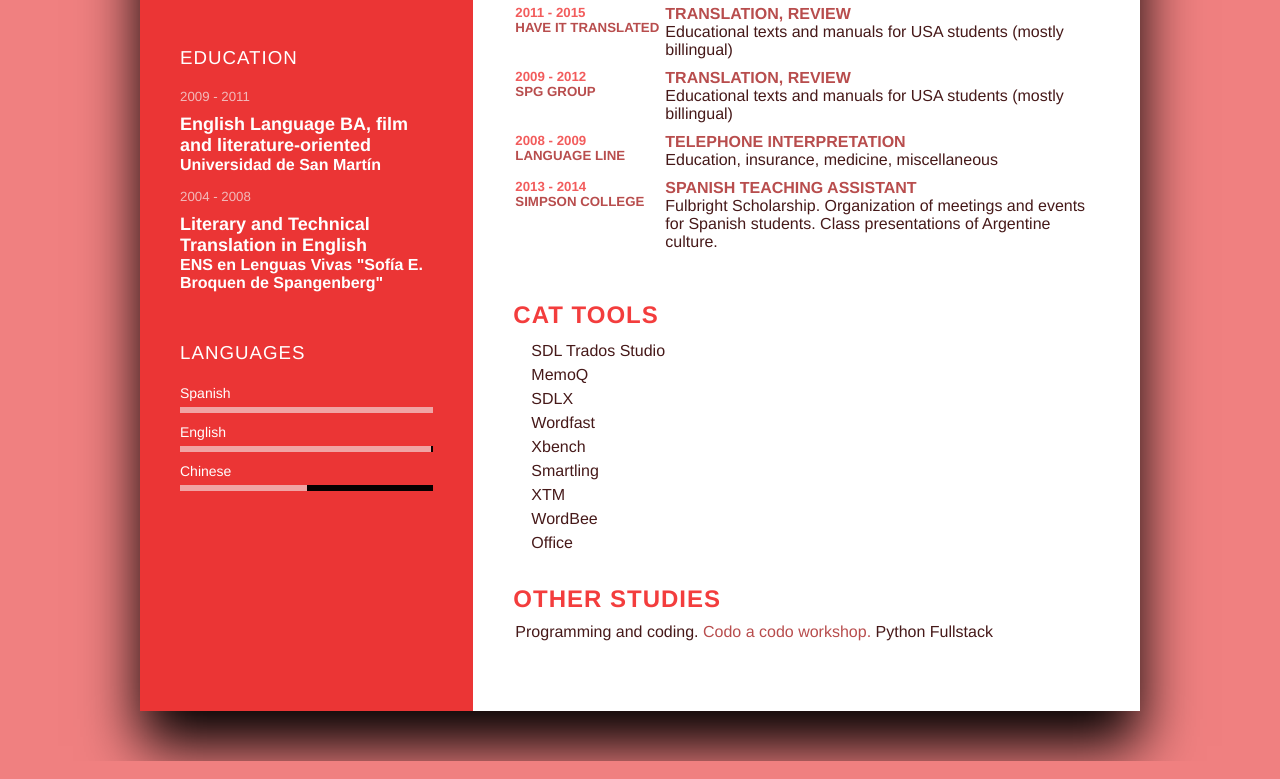
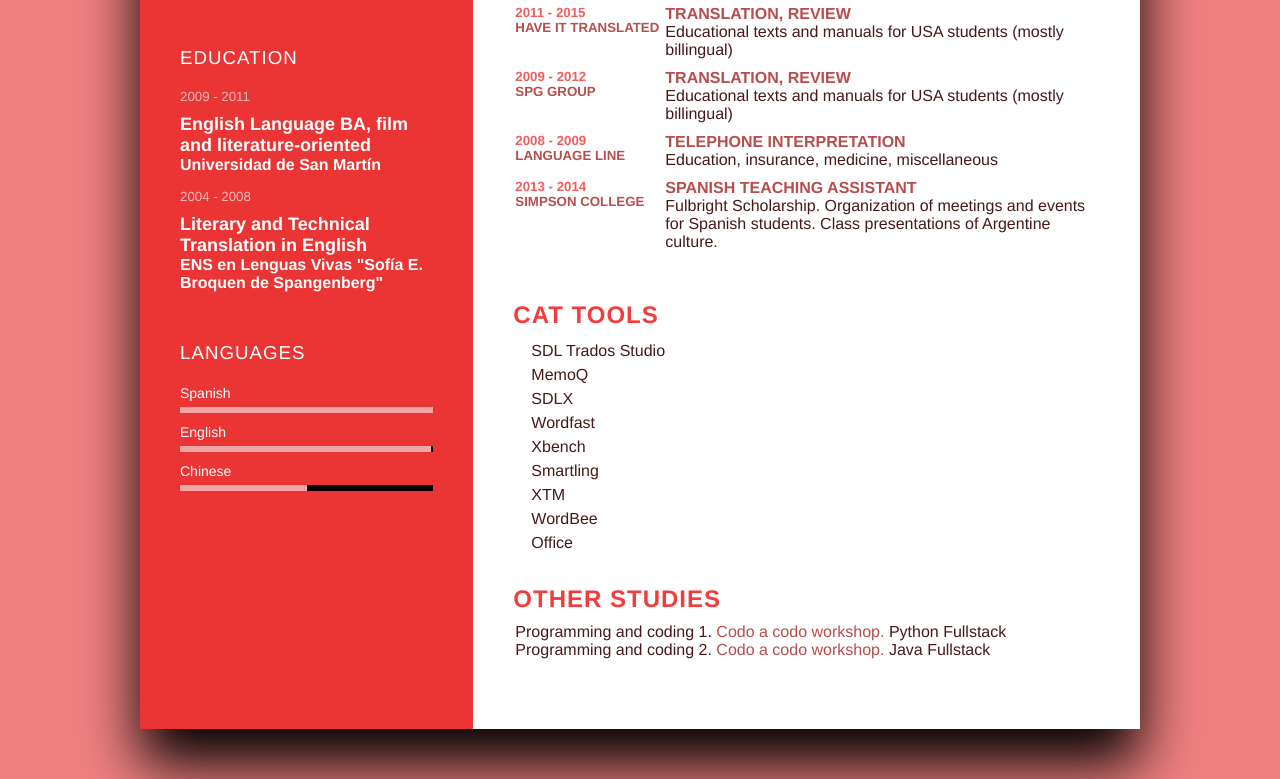
Before and after one commit to VictoriaGoldaraz/CV, a plain HTML site: page index2.html in a window 1280 px wide. Shown: the part 435-1214 px from the top of the page. Drawn offline with Linux system fonts and the light colour scheme.

Commit message:
addition Java course

```diff
--- a/index2.html
+++ b/index2.html
@@ -161,7 +161,8 @@
             <div class="cat_tools">
                 <h2 class="title2">Other studies</h2>
                 <div class="box">
-                <p>Programming and coding. <a class="link" href="https://agenciadeaprendizaje.bue.edu.ar/codo-a-codo/" target="_blank"> Codo a codo workshop.</a> Python Fullstack </p>
+                <p>Programming and coding 1. <a class="link" href="https://agenciadeaprendizaje.bue.edu.ar/codo-a-codo/" target="_blank"> Codo a codo workshop.</a> Python Fullstack </p>
+                <p>Programming and coding 2. <a class="link" href="https://agenciadeaprendizaje.bue.edu.ar/codo-a-codo/" target="_blank"> Codo a codo workshop.</a> Java Fullstack </p>
                 </div>
             </div>
 
```
Also changed, not shown: index.html (+2 -1 lines).
